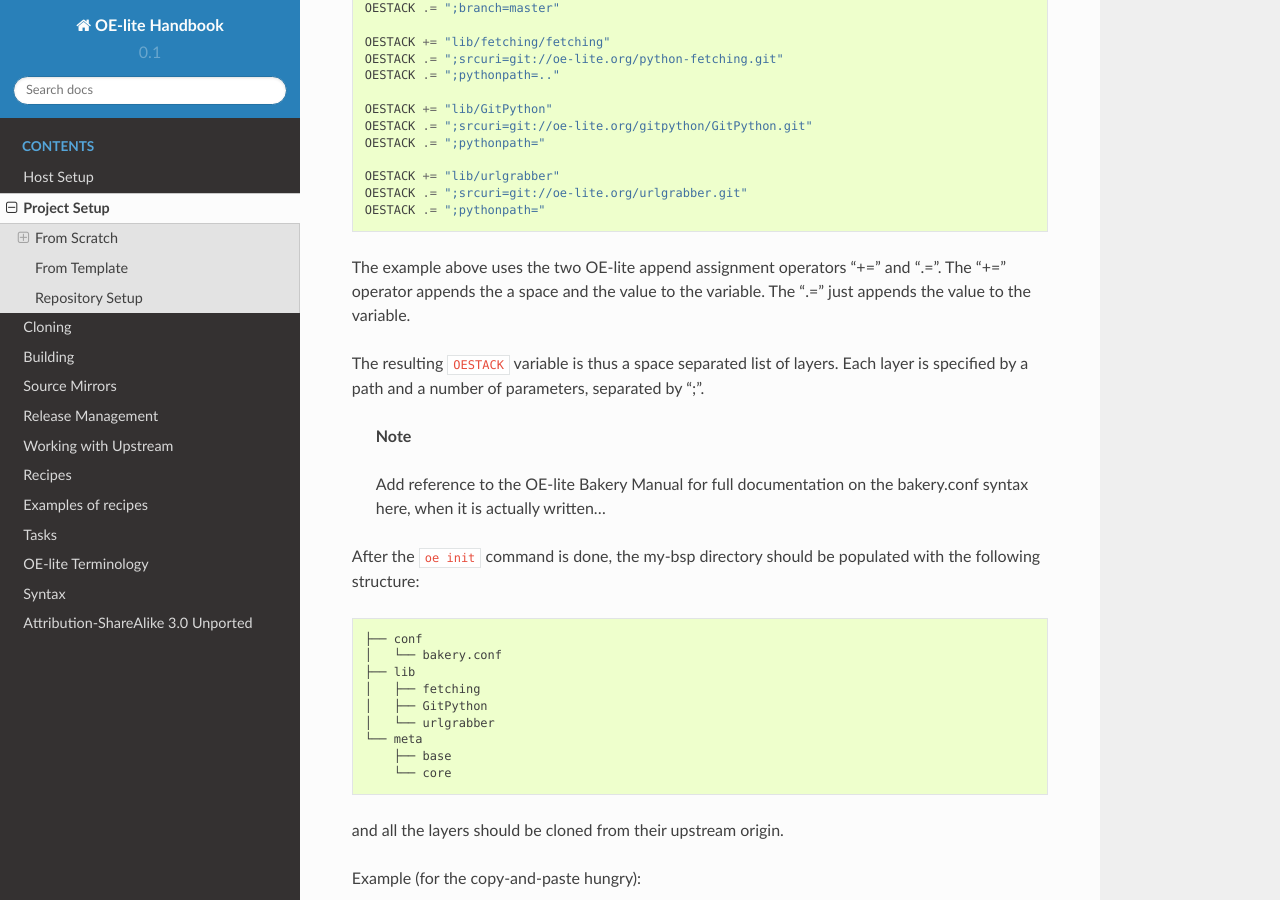
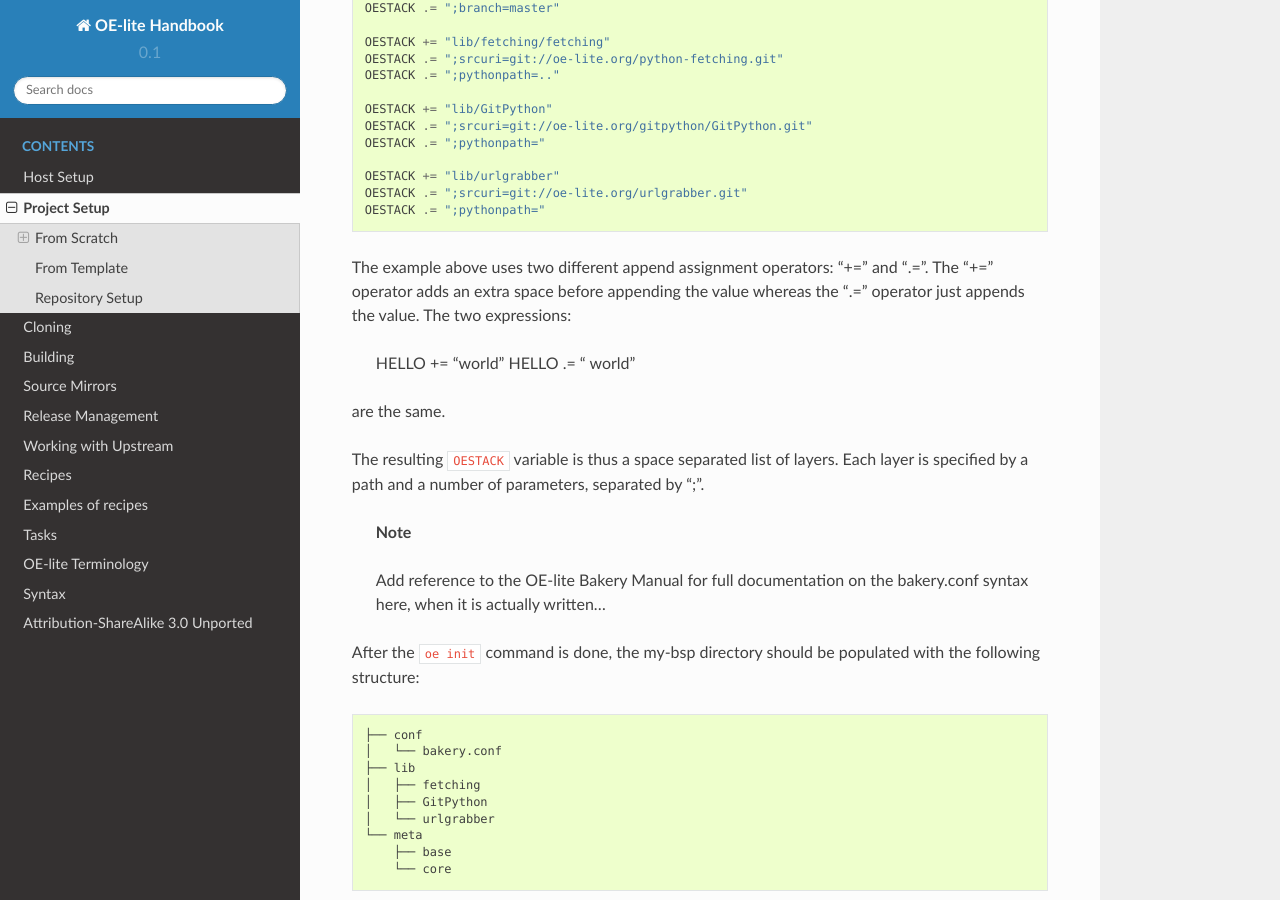
Before and after one commit to oe-lite/handbook, a Sphinx documentation site: the page built from source/init.rst, in a window 1280 px wide and 900 px high, scrolled down 847 px. Built offline with Sphinx 7.4.7 and the Read the Docs theme 2.0.0, drawn with Linux system fonts in a browser that asks for light colours.

Commit message:
Update init.rst
clarify the use of += and .=

```diff
--- a/source/init.rst
+++ b/source/init.rst
@@ -58,9 +58,14 @@ A small OE-lite stack could look like this::
     OESTACK .= ";srcuri=git://oe-lite.org/urlgrabber.git"
     OESTACK .= ";pythonpath="
 
-The example above uses the two OE-lite append assignment operators "+="
-and ".=". The "+=" operator appends the a space and the value to the
-variable. The ".=" just appends the value to the variable.
+The example above uses two different append assignment operators: "+="
+and ".=". The "+=" operator adds an extra space before appending the value
+whereas the ".=" operator just appends the value. The two expressions:
+
+    HELLO += "world"
+    HELLO .= " world"
+
+are the same.
 
 The resulting ``OESTACK`` variable is thus a space separated list of
 layers. Each layer is specified by a path and a number of parameters,
```
